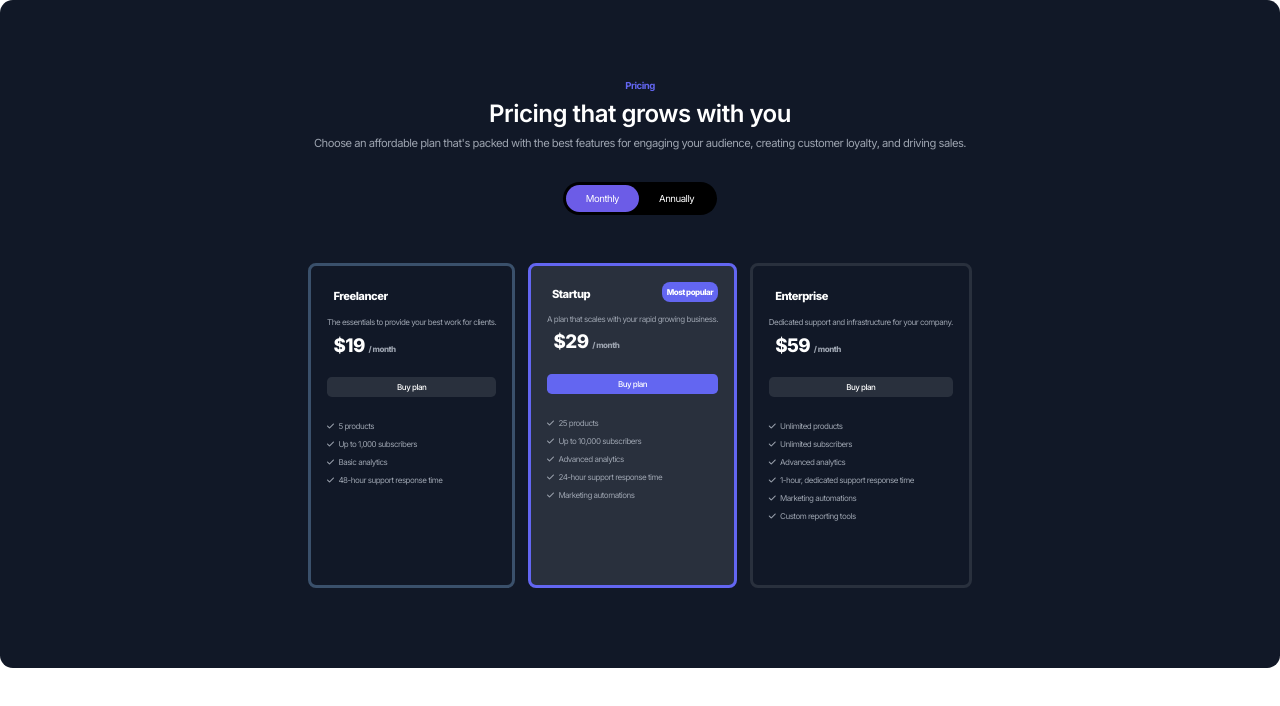
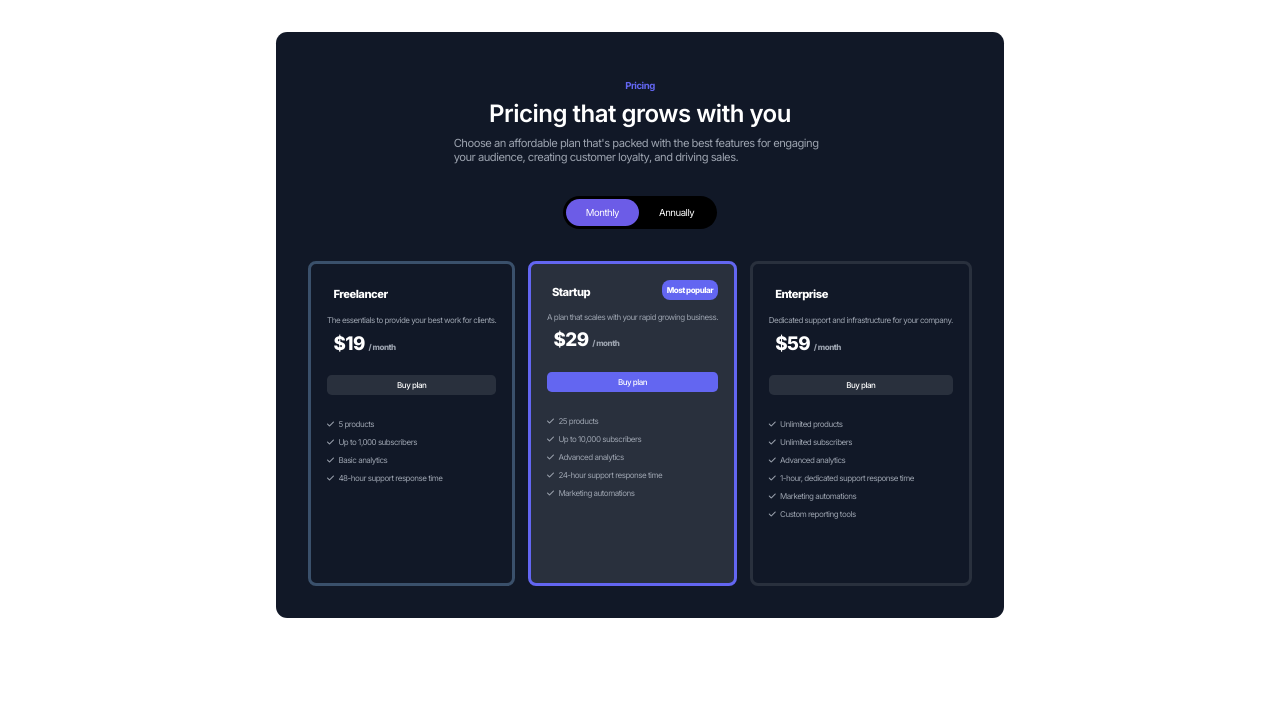
Before and after one commit to Sheba-Ayinzabyonna/javascript-bootcamp, a plain HTML site: page task4/index.html in a window 1280 px wide. Drawn offline with Linux system fonts and the light colour scheme.

Commit message:
added a div

```diff
--- a/task4/index.html
+++ b/task4/index.html
@@ -14,7 +14,8 @@
   </head>
   <body>
     <div class="main-container">
-      <div class="top">
+      <div class="the-price">
+        <div class="top">
         <div class="heading">
           <h2>Pricing</h2>
           <p class="top-title">Pricing that grows with you</p>
@@ -104,6 +105,7 @@
           </div>
         </div>
       </div>
+      </div>
     </div>
   </body>
 </html>
--- a/task4/style.css
+++ b/task4/style.css
@@ -12,35 +12,39 @@
 
 .main-container{
     width: 100%;
-    height:auto;
     padding: 2rem;
-    background-color:#111827 ;
-    border-radius: .8rem;
+    background-color:#ffffff;
     align-items: center;
     display: flex;
     flex-direction: column;
 
+}
 
+.the-price{
+    width:fit-content;
+    background-color:#111827;
+    border-radius: .7rem;
+    display: flex;
+    flex-direction: column;
+    align-items: center;
 
 }
 
 .top{
     width: 80%;
+    display: flex;
+    flex-direction: column;
+    justify-content: center;
+    align-items: center;
+}
+
+.heading {
+    width: 80%;
     height: auto;
     display: flex;
     flex-direction: column;
     align-items: center;
-
-
-
-}
-
-.heading {
-    width: fit-content;
-    height: auto;
-    display: flex;
-    flex-direction: column;
-    align-items: center;
+    justify-content: center;
 
 }
 
@@ -58,23 +62,16 @@ h2{
 
 }
 .desc{
+    width: 80%;
     color: #9CA3AF;
     font-size: .7rem;
-    padding-bottom: 2rem;
-    margin-left:.6rem ;
-    margin-right: .6rem;
+    padding-bottom:2rem;
 
-
-}
-.desc p{
-    padding: .2rem;
-    align-content: center;
 }
 
 
-
 .pricing-plan {
-    width: 80%;
+    width: 100%;
     height: auto;
     font-size: .6rem;
     color: #ffffff;
@@ -91,7 +88,7 @@ h2{
     background-color: #000;
     border-radius: 1.25rem;
     padding: .2rem;
-    row-gap: 8rem;
+    row-gap: 4rem;
 
 }
 
@@ -114,7 +111,7 @@ h2{
 
 
 .year{
-    width:15%;
+    width:fit-content;
     background-color:#1D2432;
     padding: .5rem;
     align-items:end;
@@ -124,14 +121,13 @@ h2{
 
 
 .plans{
-    width: fit-content;
+    width: 100%;
     height:auto;
     display: flex;
     flex-direction: row;
-    background-color:#111827;
-    padding: 3rem;
+    padding: 2rem;
     column-gap: .8rem;
-    justify-content: center;
+    /* justify-content: center; */
 
 }
 
```
Also changed, not shown: task5/img.PNG (added).
